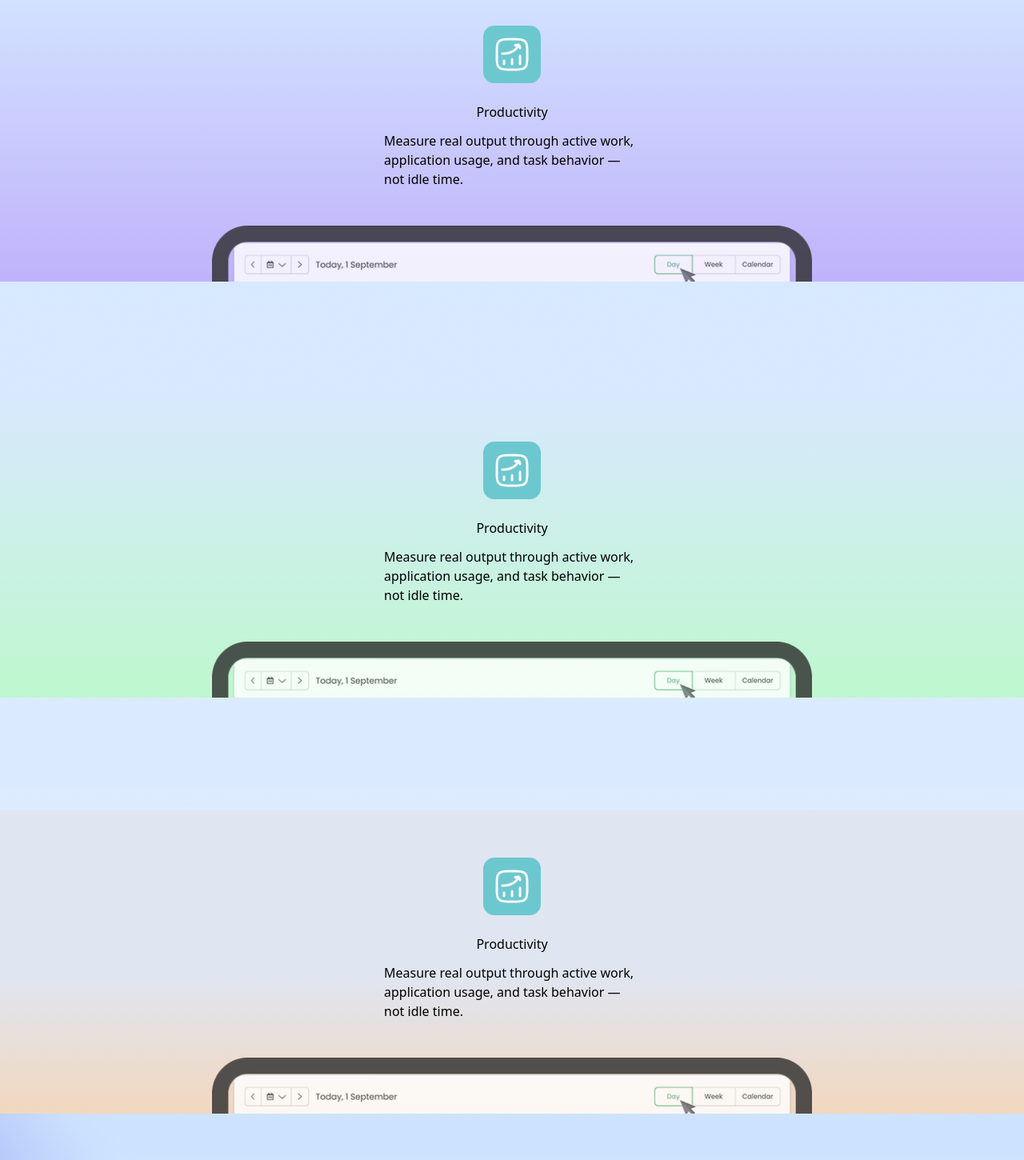
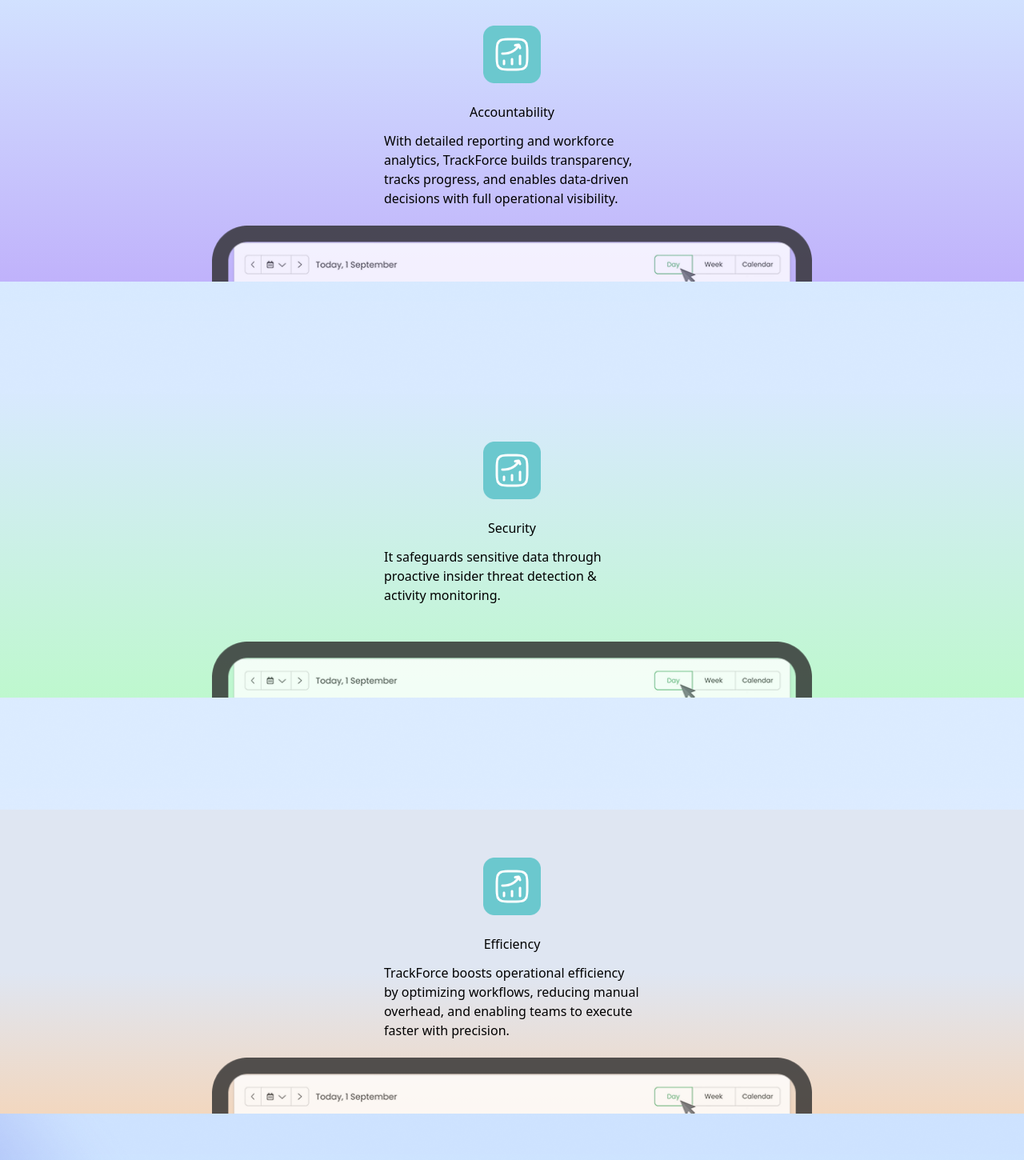
Before and after one commit to itsahadul99/trackforce-portfolio, a Next.js app: page /home in a window 1280 px wide. Shown: the part 2140-3590 px from the top of the page at 80% size. Built offline with nearby package versions, Linux system fonts and the light colour scheme.

Commit message:
Update package manager version and enhance AboutHero and Parallax components with improved styles and content

```diff
--- a/package.json
+++ b/package.json
@@ -33,5 +33,6 @@
     "tailwindcss": "^4",
     "tw-animate-css": "^1.4.0",
     "typescript": "^5"
-  }
+  },
+  "packageManager": "pnpm@10.24.0+sha512.01ff8ae71b4419903b65c60fb2dc9d34cf8bb6e06d03bde112ef38f7a34d6904c424ba66bea5cdcf12890230bf39f9580473140ed9c946fef328b6e5238a345a"
 }
--- a/src/features/about/AboutHero.tsx
+++ b/src/features/about/AboutHero.tsx
@@ -1,19 +1,7 @@
 "use client";
-
-import { Feature, motion, Transition } from "framer-motion";
-
-
-const commonTransition: Transition = {
-    duration: 1.2,
-    ease: "easeInOut",
-    repeat: Infinity,
-    repeatType: "loop",
-    repeatDelay: 0.8
-};
-
 const AboutHero = () => {
     return (
-        <section className="relative overflow-hidden bg-[#0a0a1a] pt-32 pb-20">
+        <section className="relative overflow-hidden bg-[#0a0a1a] pt-32 pb-20 bg-[url('/ContactHeroBg.png')] bg-cover bg-center">
             {/* Background glow effects */}
             <div className="absolute inset-0">
                 <div className="absolute top-0 left-1/2 -translate-x-1/2 w-[600px] h-[400px] bg-blue-600/20 rounded-full blur-[120px]" />
--- a/src/features/home/parallax/Parallax.tsx
+++ b/src/features/home/parallax/Parallax.tsx
@@ -80,7 +80,7 @@
       {/* plx 2 */}
       <div className="h-[520px] sm:h-[600px] lg:h-[650px] sticky top-20 lg:top-30 z-20">
         <motion.div
-          style={{ y: card2Y, background: "linear-gradient(180deg, #D3E5FF 0%, #C0B2FB 100%)" }}
+          style={{ y: card2Y, background: "linear-gradient(180deg, #D3E5FF 0%, #C0B2FB 100%" }}
 
           initial="rest"
           whileHover="hover"
@@ -112,11 +112,10 @@
                 <Image src={plxLogo1} alt="logo" width={72} height={72} />
               </div>
 
-              <h3 className="text-xl font-semibold">Productivity</h3>
+              <h3 className="text-xl font-semibold">Accountability</h3>
 
               <p className="w-full max-w-xs sm:w-72 group-hover:text-left text-sm sm:text-base px-4 sm:px-0">
-                Measure real output through active work, application usage,
-                and task behavior — not idle time.
+            With detailed reporting and workforce analytics, TrackForce builds transparency, tracks progress, and enables data-driven decisions with full operational visibility.
               </p>
             </motion.div>
 
@@ -148,11 +147,10 @@
                 <Image src={plxLogo1} alt="logo" width={72} height={72} />
               </div>
 
-              <h3 className="text-xl font-semibold">Productivity</h3>
+              <h3 className="text-xl font-semibold">Security</h3>
 
               <p className="w-full max-w-xs sm:w-72 group-hover:text-left text-sm sm:text-base px-4 sm:px-0">
-                Measure real output through active work, application usage,
-                and task behavior — not idle time.
+             It safeguards sensitive data through proactive insider threat detection & activity monitoring.
               </p>
             </motion.div>
 
@@ -206,11 +204,10 @@
                 <Image src={plxLogo1} alt="logo" width={72} height={72} />
               </div>
 
-              <h3 className="text-xl font-semibold">Productivity</h3>
+              <h3 className="text-xl font-semibold">Efficiency</h3>
 
               <p className="w-full max-w-xs sm:w-72 group-hover:text-left text-sm sm:text-base px-4 sm:px-0">
-                Measure real output through active work, application usage,
-                and task behavior — not idle time.
+            TrackForce boosts operational efficiency by optimizing workflows, reducing manual overhead, and enabling teams to execute faster with precision.
               </p>
             </motion.div>
 
--- a/src/features/home/work_process/WorkProcess.tsx
+++ b/src/features/home/work_process/WorkProcess.tsx
@@ -21,7 +21,7 @@
 
   return (
     <section className="py-16 sm:py-20 lg:py-24 overflow-hidden bg-cover bg-center bg-no-repeat bg-[url('/work-process-bg.png')]">
-      <div className="lg:w-300 xl:w-325 mx-auto flex flex-col lg:flex-row items-center lg:items-start gap-12 px-4 sm:px-6 lg:px-0">
+      <div className="lg:max-w-[1200] xl:max-w-[1300] w-full mx-auto flex flex-col lg:flex-row items-center lg:items-start gap-12 px-4 sm:px-6 lg:px-0">
 
         {/* Left Content */}
         <div className="w-full lg:w-[40%] space-y-6 text-center lg:text-left">
```
